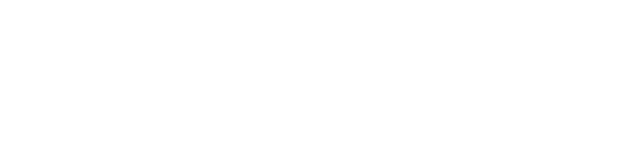
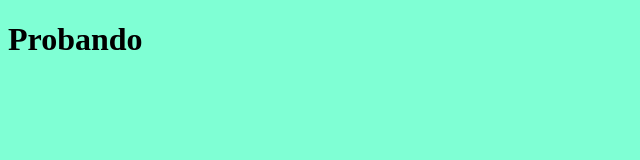
Before and after one commit to Oblivionmx/GrutopPagina, a plain HTML site: page Index.html in a window 1280 px wide. Shown: the whole page, without its empty margins (0-640 px from the left). Drawn offline with Linux system fonts and the light colour scheme.

Commit message:
Agregue css

```diff
--- a/Index.html
+++ b/Index.html
@@ -4,8 +4,10 @@
     <meta charset="UTF-8">
     <meta name="viewport" content="width=device-width, initial-scale=1.0">
     <title>Document</title>
+    <link rel="stylesheet" href="css/style.css">
 </head>
 <body>
+    <h1>Probando</h1>
 
 </body>
 </html>
--- /dev/null
+++ b/css/style.css
@@ -0,0 +1,3 @@
+*{
+    background-color: aquamarine;
+}
```
